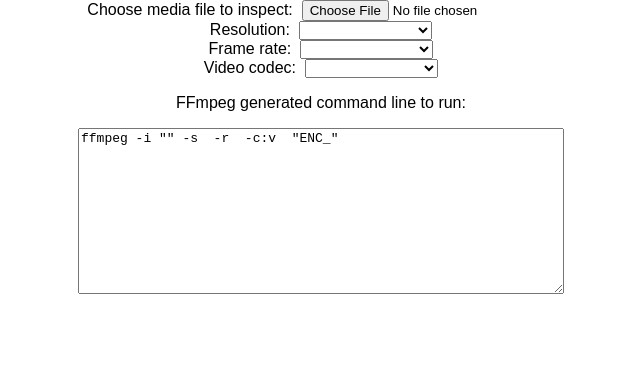
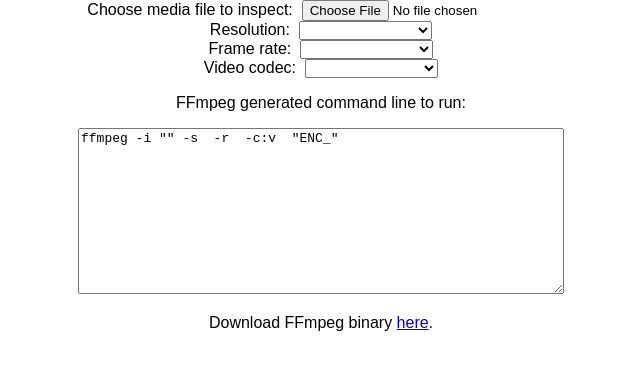
Before and after one commit to atomicsaiko/ffmpeg-command-generator, a React (Create React App) app: page / in a window 1280 px wide. Shown: the top 370 px of the page, without its empty margins (319-959 px from the left). Built offline with nearby package versions, Linux system fonts and the light colour scheme.

Commit message:
Add URL to download FFmpeg binary

```diff
--- a/src/components/FFmpegOutputCode.js
+++ b/src/components/FFmpegOutputCode.js
@@ -21,6 +21,7 @@
            value={this.props.command}
            placeholder={`ffmpeg -i "input.mov" "output.mxf"`}>
          </textarea>
+         <p>Download FFmpeg binary <a href='http://ffmpeg.org/download.html'>here</a>.</p>
       </div>
     )
   }
```
